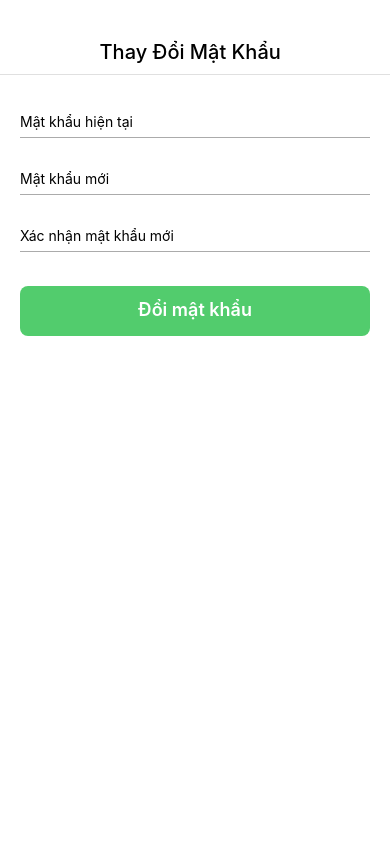
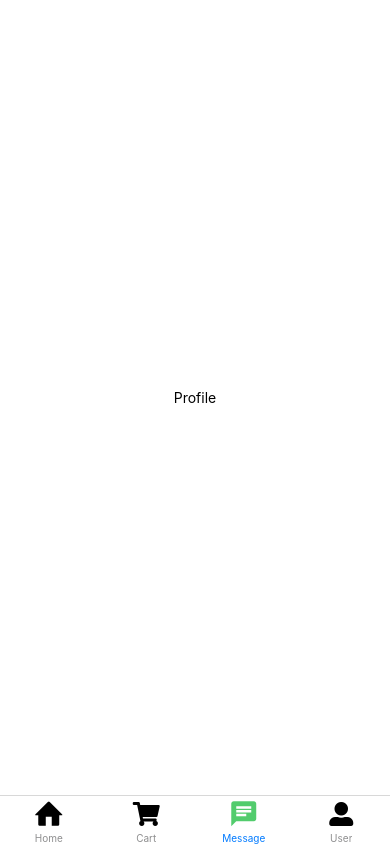
Before and after one commit to BaoAn1501/mobile_app, a React Native app: screen /Message in a window 390 px wide. Built offline with nearby package versions, Linux system fonts and the light colour scheme.

Commit message:
commit
add navigation

```diff
--- a/App.js
+++ b/App.js
@@ -3,11 +3,12 @@ import React from 'react';
 import { StyleSheet, Text, View } from 'react-native';
 import UserStack from './src/scene/user/UserStack';
 import ChangePassword from './src/scene/user/screens/ChangePassword';
-
+import { CustomerNavigation} from './src/scene/product/CustomerNavigation';
 export default function App() {
   return (
     // <UserStack></UserStack>
-    <ChangePassword/>
+    // <ChangePassword/>
+    <CustomerNavigation/>
   );
 }
 
--- a/package.json
+++ b/package.json
@@ -9,6 +9,7 @@
     "web": "expo start --web"
   },
   "dependencies": {
+    "@react-navigation/bottom-tabs": "^6.4.0",
     "@react-navigation/native": "^6.0.13",
     "@react-navigation/stack": "^6.3.1",
     "expo": "~46.0.13",
@@ -17,6 +18,7 @@
     "react": "18.0.0",
     "react-dom": "18.0.0",
     "react-native": "0.69.6",
+    "react-native-restart": "^0.0.24",
     "react-native-safe-area-context": "^4.4.1",
     "react-native-screens": "^3.17.0",
     "react-native-web": "~0.18.7"
--- a/src/scene/product/CustomerNavigation.js
+++ b/src/scene/product/CustomerNavigation.js
@@ -1,12 +1,97 @@
-import { View, Text } from 'react-native'
-import React from 'react'
 
-const CustomerNavigation = () => {
-  return (
-    <View>
-      <Text>CustomerNavigation</Text>
-    </View>
-  )
+import { NavigationContainer } from "@react-navigation/native";
+import Icon from 'react-native-vector-icons/FontAwesome5';
+import { StyleSheet } from "react-native";
+import React from "react";
+
+import { createBottomTabNavigator } from '@react-navigation/bottom-tabs'
+
+import {EditProfile} from './screens/EditProfile'
+import {ProductDetail} from './screens/ProductDetail'
+import {Profile} from './screens/Profile'
+import {SearchProduct} from './screens/SearchProduct'
+
+import { AntDesign } from '@expo/vector-icons';
+import { FontAwesome5 } from '@expo/vector-icons';
+import { Entypo } from '@expo/vector-icons';
+import { MaterialCommunityIcons } from '@expo/vector-icons';
+const Tabs = createBottomTabNavigator();
+
+
+export const CustomerNavigation = () => {
+    return(
+        <NavigationContainer>
+            <Tabs.Navigator screenOptions={({route})=>({
+
+
+
+
+                tabBarIcon: ({focused,color,size}) =>{
+
+
+                        if(focused){
+
+                      if(route.name == "Home"){
+                        return   <Entypo name="home" size={30} color="#52CC6D" />
+                       }else if(route.name == "Cart"){
+                           return  <FontAwesome5 name="shopping-cart" size={24} color="#52CC6D" />
+                       }else if(route.name == "Message"){
+                           return <MaterialCommunityIcons name="message-text" size={30} color="#52CC6D" />
+                       }else if(route.name == "User"){
+                           return <FontAwesome5 name="user-alt" size={24} color="#52CC6D" />
+                       }
+
+                        }else{
+                            if(route.name == "Home"){
+                                return    <Entypo name="home" size={30} />
+                               }else if(route.name == "Cart"){
+                                   return <FontAwesome5 name="shopping-cart" size={24} />
+                               }else if(route.name == "Message"){
+                                   return <MaterialCommunityIcons name="message-text" size={30}  />
+                               }else if(route.name == "User"){
+                                   return <FontAwesome5 name="user-alt" size={24} />
+                               }
+                        }
+
+
+            },
+
+
+            // tabBarLabel: ({focused}) => {
+            //     if(focused){
+            //         if(route.name == "EditProfile"){
+            //             return <Icon size={4} name="circle"/>
+            //         }else if(route.name == "Chat"){
+            //             return <Icon size={4} name="circle"/>
+            //         }else if(route.name == "Receipt"){
+            //             return <Icon size={4} name="circle"/>
+            //         }else if(route.name == "Profile"){
+            //             return <Icon size={4} name="circle"/>
+            //         }
+            //     } else {
+            //         return null
+            //     }
+            // },
+                headerShown: false
+            })}>
+                <Tabs.Screen name="Home" component={EditProfile}></Tabs.Screen>
+                <Tabs.Screen name="Cart" component={ProductDetail}></Tabs.Screen>
+                <Tabs.Screen name="Message" component={Profile}></Tabs.Screen>
+                <Tabs.Screen name="User" component={SearchProduct}></Tabs.Screen>
+            </Tabs.Navigator>
+        </NavigationContainer>
+    )
 }
 
-export default CustomerNavigation
+const styles = StyleSheet.create({
+    icons: {
+        color: 'black',
+        fontSize: 24,
+    },
+    dot: {
+        color: 'black',
+        fontSize: 8,
+    }
+
+
+})
--- a/src/scene/product/screens/EditProfile.js
+++ b/src/scene/product/screens/EditProfile.js
@@ -0,0 +1,23 @@
+import { StyleSheet, Text, View } from 'react-native'
+import React from 'react'
+
+export const EditProfile = (props) => {
+  const {navigation} = props;
+  return (
+    <View style={styles.container}>
+    <Text>EditProfile</Text>
+    </View>
+  )
+}
+
+
+
+
+const styles = StyleSheet.create({
+  container: {
+    flex: 1,
+    backgroundColor: '#fff',
+    alignItems: 'center',
+    justifyContent: 'center',
+  },
+});
--- a/src/scene/product/screens/ProductDetail.js
+++ b/src/scene/product/screens/ProductDetail.js
@@ -0,0 +1,23 @@
+import { StyleSheet, Text, View } from 'react-native'
+import React from 'react'
+
+export const ProductDetail = (props) => {
+  const {navigation} = props;
+  return (
+    <View style={styles.container}>
+      <Text>ProductDetail</Text>
+    </View>
+  )
+}
+
+
+
+
+const styles = StyleSheet.create({
+  container: {
+    flex: 1,
+    backgroundColor: '#fff',
+    alignItems: 'center',
+    justifyContent: 'center',
+  },
+});
--- a/src/scene/product/screens/Profile.js
+++ b/src/scene/product/screens/Profile.js
@@ -0,0 +1,22 @@
+import { StyleSheet, Text, View } from 'react-native'
+import React from 'react'
+
+export const Profile =(props) => {
+  const {navigation} = props;
+  return (
+    <View style={styles.container}>
+      <Text>Profile</Text>
+    </View>
+  )
+}
+
+
+
+const styles = StyleSheet.create({
+  container: {
+    flex: 1,
+    backgroundColor: '#fff',
+    alignItems: 'center',
+    justifyContent: 'center',
+  },
+});
--- a/src/scene/product/screens/SearchProduct.js
+++ b/src/scene/product/screens/SearchProduct.js
@@ -0,0 +1,22 @@
+import { StyleSheet, Text, View } from 'react-native'
+import React from 'react'
+
+ export const SearchProduct = (props) => {
+  const {navigation} = props;
+  return (
+    <View  style={styles.container}>
+      <Text>SearchProduct</Text>
+    </View>
+  )
+}
+
+
+
+const styles = StyleSheet.create({
+  container: {
+    flex: 1,
+    backgroundColor: '#fff',
+    alignItems: 'center',
+    justifyContent: 'center',
+  },
+});
```
Also changed, not shown: 2 other files (tests, documents, lock files or other folders).
